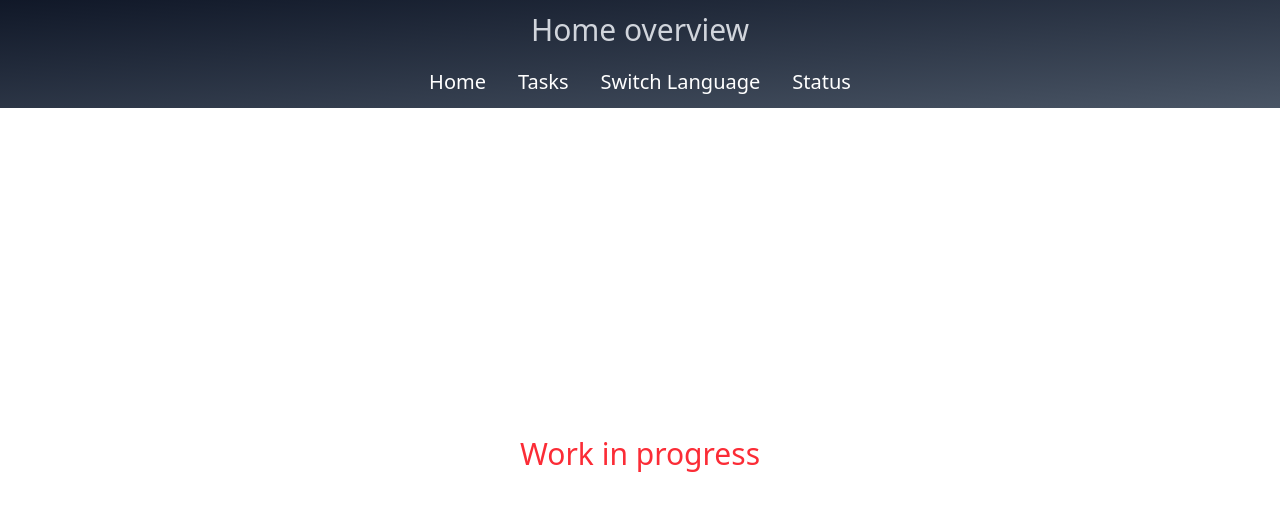
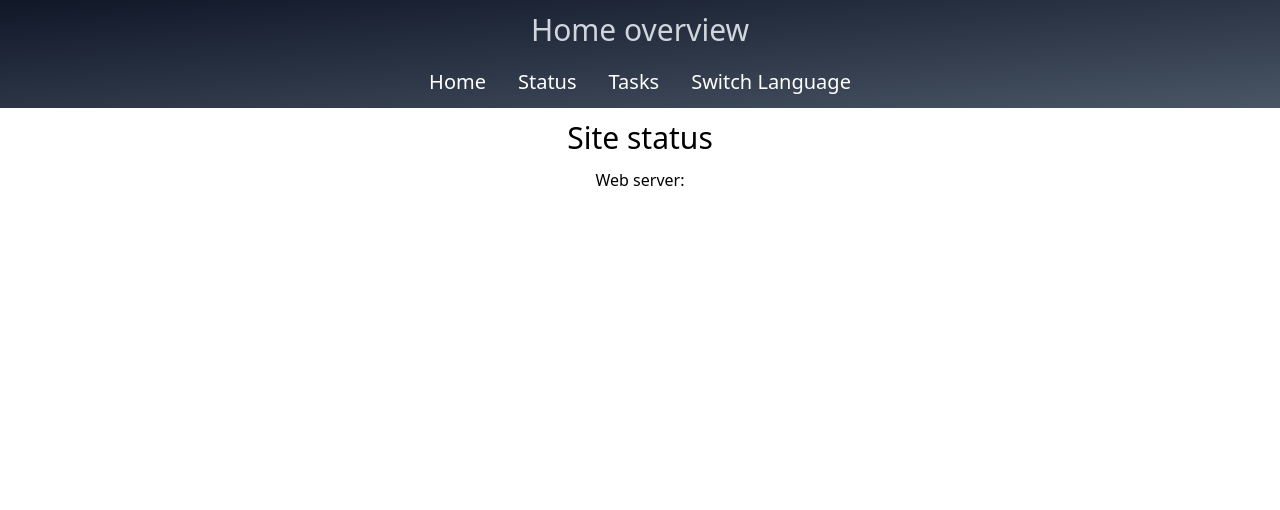
Before and after one commit to laurentbubba/homeview-frontend, a Next.js app: page /en/status in a window 1280 px wide. Shown: the top 510 px of the page. Built offline with nearby package versions, Linux system fonts and the light colour scheme; no server answers.

Commit message:
added environment variables and statuspage goes to backend

```diff
--- a/app/[locale]/_components/Header.tsx
+++ b/app/[locale]/_components/Header.tsx
@@ -29,6 +29,11 @@ const Header: React.FC = () => {
           {t('header.nav.home')}
         </Link>
         <Link
+          href="/status"
+          className="px-4  text-white text-xl hover:bg-gray-600 rounded-lg">
+          {t('header.nav.status')}
+        </Link>
+        <Link
           href="/tasks"
           className="px-4  text-white text-xl hover:bg-gray-600 rounded-lg">
           {t('header.nav.tasks')}
@@ -37,11 +42,6 @@ const Header: React.FC = () => {
           href="/switchLanguage"
           className="px-4  text-white text-xl hover:bg-gray-600 rounded-lg">
           {t('header.nav.switchLanguage')}
-        </Link>
-        <Link
-          href="/status"
-          className="px-4  text-white text-xl hover:bg-gray-600 rounded-lg">
-          {t('header.nav.status')}
         </Link>
 
         {/* TODO: add user login page etc */}
--- a/app/[locale]/status/page.tsx
+++ b/app/[locale]/status/page.tsx
@@ -1,15 +1,51 @@
 'use client';
 
+import StatusService from '@/services/StatusService';
 import { useTranslations } from 'next-intl';
+import { useEffect, useState } from 'react';
+import { Status } from '@types';
 
-export default function Status() {
-    const t = useTranslations();
+
+// TODO: when backend gets more connections and stuff, this should become split up for separate loading (for performance)
+const StatusComponent: React.FC = () => {
+  const t = useTranslations();
+
+  const [status, setStatus] = useState<Status>(); // for now its a string
+  const [error, setError] = useState<string>();
+
+  // TODO: useSWR?
+  const getStatus = async () => {
+    setError(''); // reset
+    const response = await StatusService.getStatus();
+
+    if (!response.ok) {
+      if (response.status === 401) { // forbidden access
+        setError(
+          'You are not authorized to view this page. Please login first.' // TODO: must become next-intl
+        );
+      } else {
+        setError(response.statusText); // don't know what this would be
+      }
+    } else {
+      const status = await response.json();
+      setStatus(status);
+    }
+  };
+
+  useEffect(() => {
+    getStatus();
+  }, []);
+
+
   return (
-    <div className="flex-grow flex flex-col items-center justify-center">
-        <h1 className="text-3xl text-red-500 ">{t('general.messages.WIP')}</h1>
-        {/* <h1>{t('statuspage.title')}</h1> */}
+    <div className="flex-grow flex flex-col items-center">
+        {/* <h1 className="text-3xl text-red-500 ">{t('general.messages.WIP')}</h1> */}
+        <h1 className="text-3xl my-3">{t('statuspage.title')}</h1>
+        <p>{t('statuspage.backendServer')}: {status?.message}</p>
         {/* <p> Here comes the status call to backend, in the future it will check every service
         and databank and whatever and show an overview of all which works and which doesnt</p> */}
     </div>
   );
-}
+};
+
+export default StatusComponent;
--- a/messages/en.json
+++ b/messages/en.json
@@ -25,6 +25,7 @@
   "statuspage": {
     "title": "Site status",
     "siteword": "Site",
+    "backendServer": "Web server",
     "statuses": {
       "online": "the site is online",
       "hasproblem": "the site is having some issues"
--- /dev/null
+++ b/services/StatusService.ts
@@ -0,0 +1,20 @@
+// const getToken = (): string => {
+//   const loggedInUserString = sessionStorage.getItem('loggedInUser');
+//   return loggedInUserString ? JSON.parse(loggedInUserString).token : '';
+// };
+
+const getStatus = () => {
+  return fetch(process.env.NEXT_PUBLIC_BACKEND_API_URL + '/status', {
+    method: 'GET',
+    headers: {
+      'Content-Type': 'application/json',
+    //   Authorization: `Bearer ${getToken()}`,
+    },
+  });
+};
+
+const StatusService = {
+  getStatus,
+};
+
+export default StatusService;
--- a/tsconfig.json
+++ b/tsconfig.json
@@ -18,8 +18,10 @@
         "name": "next"
       }
     ],
+    "baseUrl": ".",
     "paths": {
-      "@/*": ["./*"]
+      "@/*": ["./*"],
+      "@types": ["types/Types.ts"],
     }
   },
   "include": ["next-env.d.ts", "**/*.ts", "**/*.tsx", ".next/types/**/*.ts"],
--- /dev/null
+++ b/types/Types.ts
@@ -0,0 +1,5 @@
+// somehow automatically sync with back-end
+
+export type Status = {
+    message: string;
+};
```
